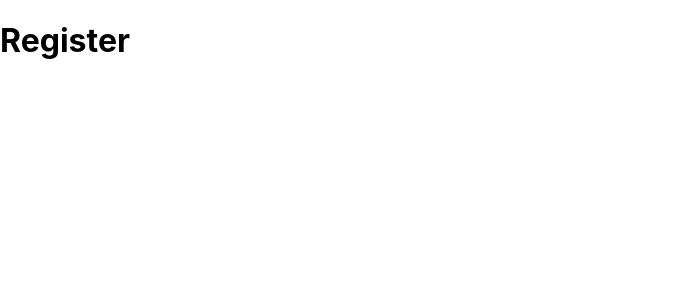
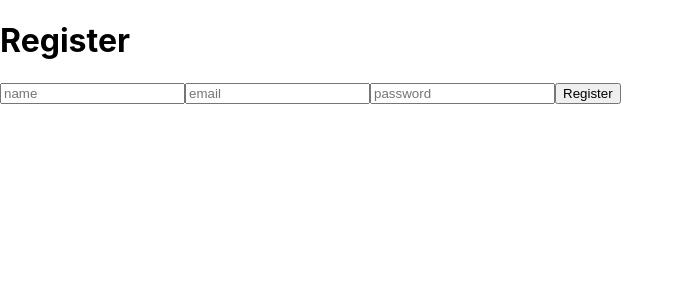
Before and after one commit to makyfj/ITS, a Next.js app in the folder client-nextjs/: page /register in a window 1280 px wide. Shown: the top 300 px of the page, without its empty margins (0-684 px from the left). Built offline with nearby package versions, Linux system fonts and the light colour scheme.

Commit message:
chore: adding register for client

```diff
--- a/client-nextjs/pages/register.js
+++ b/client-nextjs/pages/register.js
@@ -1,5 +1,6 @@
 import React, { useState } from "react";
 import { useRouter } from "next/router";
+import axios from "axios";
 
 const API_URL = "http://localhost:5000/api/users";
 
@@ -10,10 +11,46 @@ const Register = () => {
 
   const router = useRouter();
 
+  const handleSubmit = async (e) => {
+    e.preventDefault();
+    const { data, status } = await axios.post(`${API_URL}/register`, {
+      name,
+      email,
+      password,
+    });
+
+    if (status === 201) {
+      console.log(data);
+      router.push("/");
+    }
+  };
+
   return (
     <div>
       <h1>Register</h1>
-      <form></form>
+      <form>
+        <input
+          type="text"
+          placeholder="name"
+          value={name}
+          onChange={(e) => setName(e.target.value)}
+        />
+        <input
+          type="email"
+          placeholder="email"
+          value={email}
+          onChange={(e) => setEmail(e.target.value)}
+        />
+        <input
+          type="password"
+          placeholder="password"
+          value={password}
+          onChange={(e) => setPassword(e.target.value)}
+        />
+        <button type="submit" onClick={handleSubmit}>
+          Register
+        </button>
+      </form>
     </div>
   );
 };
```
